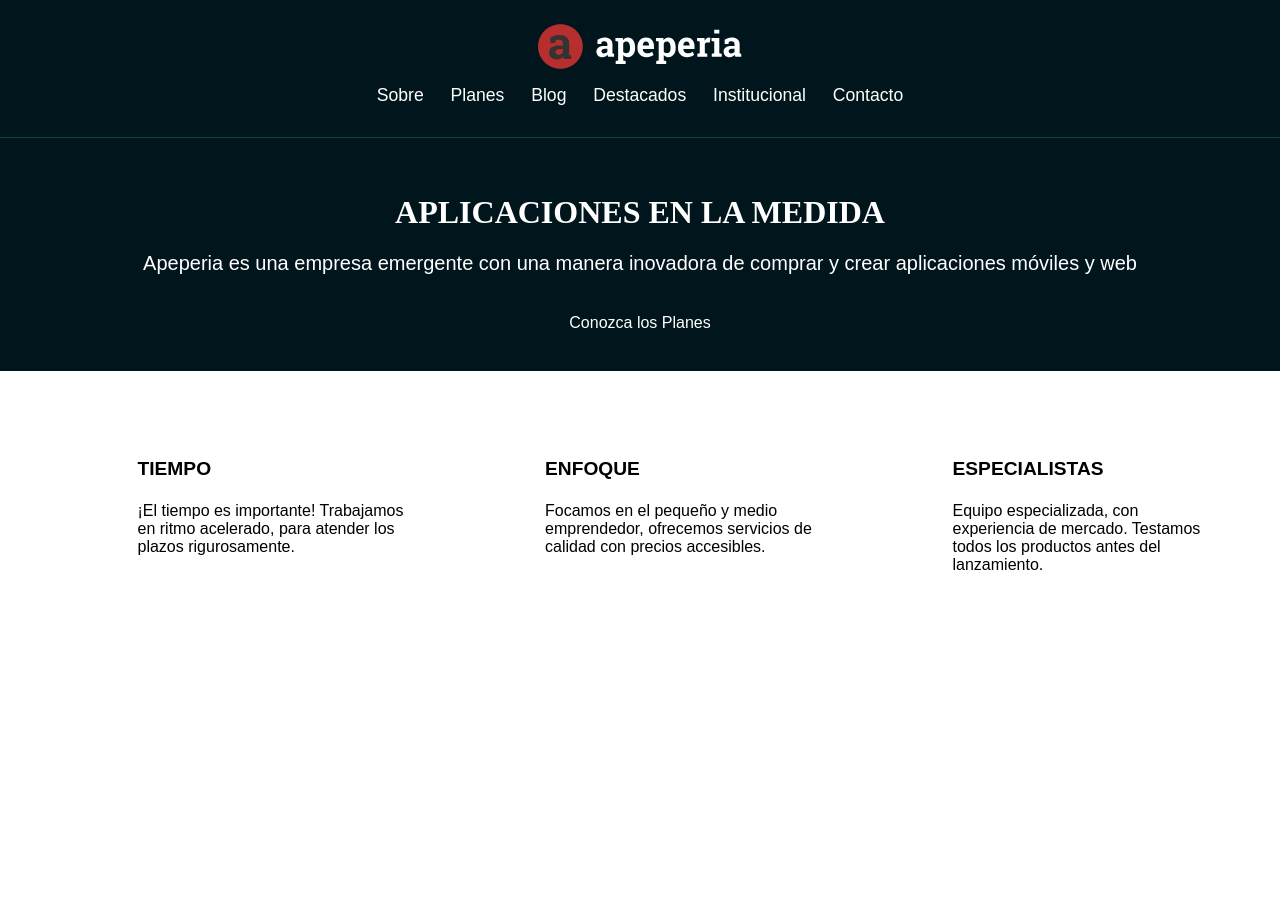
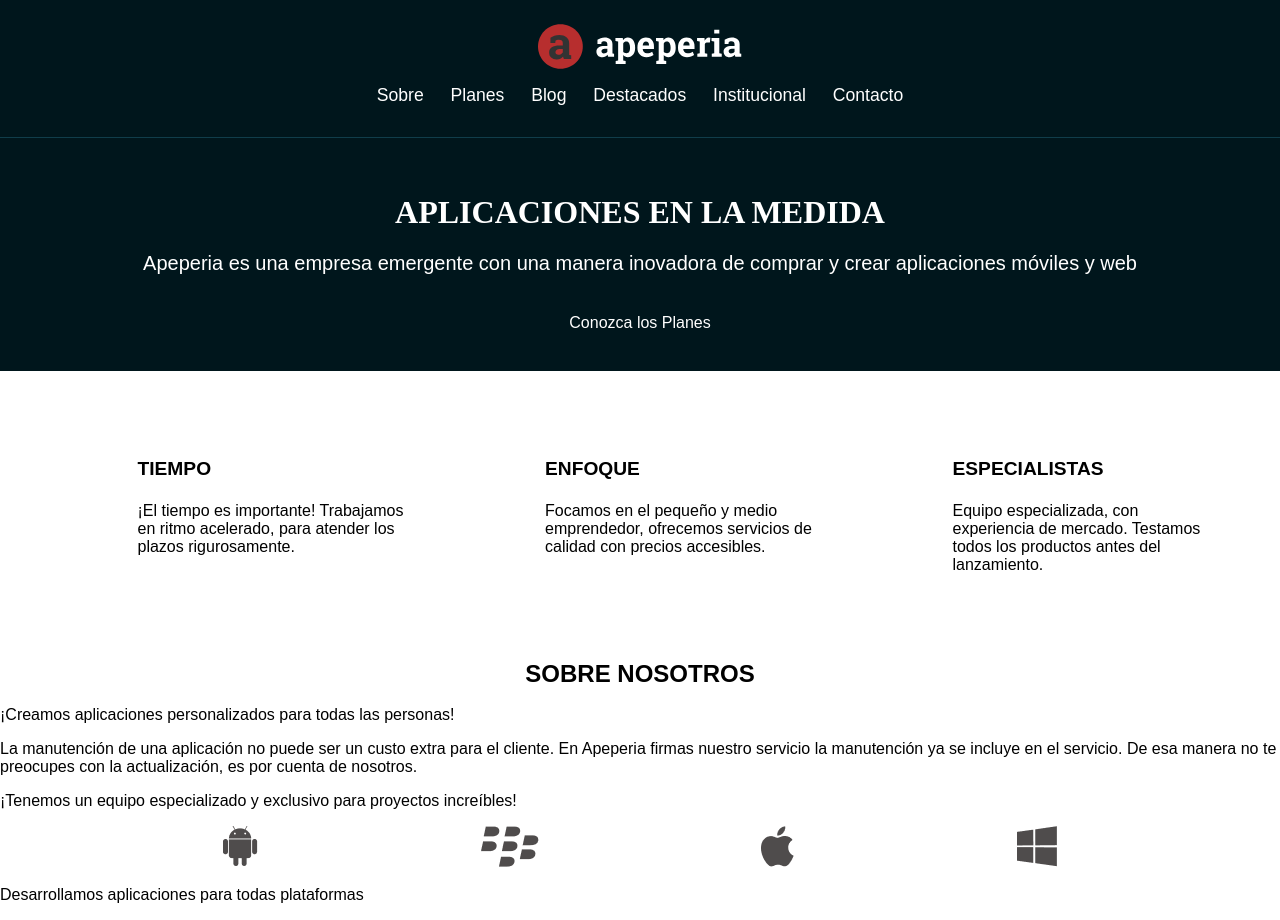
Before and after one commit to RogelioBadachi/EjerciciosResponsivo, a plain HTML site: page index.html in a window 1280 px wide. Before the commit the page ends 800 px from the top, so only its background shows below. Drawn offline with Linux system fonts and the light colour scheme.

Commit message:
Añadí elementos HTML 'sobre-nosotros"

```diff
--- a/index.html
+++ b/index.html
@@ -49,6 +49,29 @@
                 </li>
             </ul>
         </section>
+        <section class="sobre_nosotros container">
+            <div class="sobre_nosotros__contenido">
+                <h2 class="sobre_nosotros__titulo">Sobre nosotros</h2>
+                <p class="sobre_nosotros__texto">
+                    ¡Creamos aplicaciones personalizados para todas las personas!
+                </p>
+                <p class="sobre_nosotros__texto">
+                    La manutención de una aplicación no puede ser un custo extra para el cliente.
+                    En Apeperia firmas nuestro servicio la manutención ya se incluye en el servicio.
+                    De esa manera no te preocupes con la actualización, es por cuenta de nosotros.
+                </p>
+                <p class="sobre_nosotros__texto sobre-nosotros__texto--destacado sobre-nosotros__texto--division">
+                    ¡Tenemos un equipo especializado y exclusivo para proyectos increíbles!
+                </p>
+                <ul class="sobre_nosotros__plataformas">
+                    <li><img src="img/android.png" alt="Ícono del Android"></li>
+                    <li><img src="img/blackberry.png" alt="Ícono del Blackberry"></li>
+                    <li><img src="img/apple.png" alt="Ícono de la Apple"></li>
+                    <li><img src="img/windowsphone.png" alt="Ícono del Windows"></li>
+                </ul>
+                <p class="sobre_nosotros__texto">Desarrollamos aplicaciones para todas plataformas</p>
+            </div>
+        </section>
     </main>
 </body>
 </html>
```
